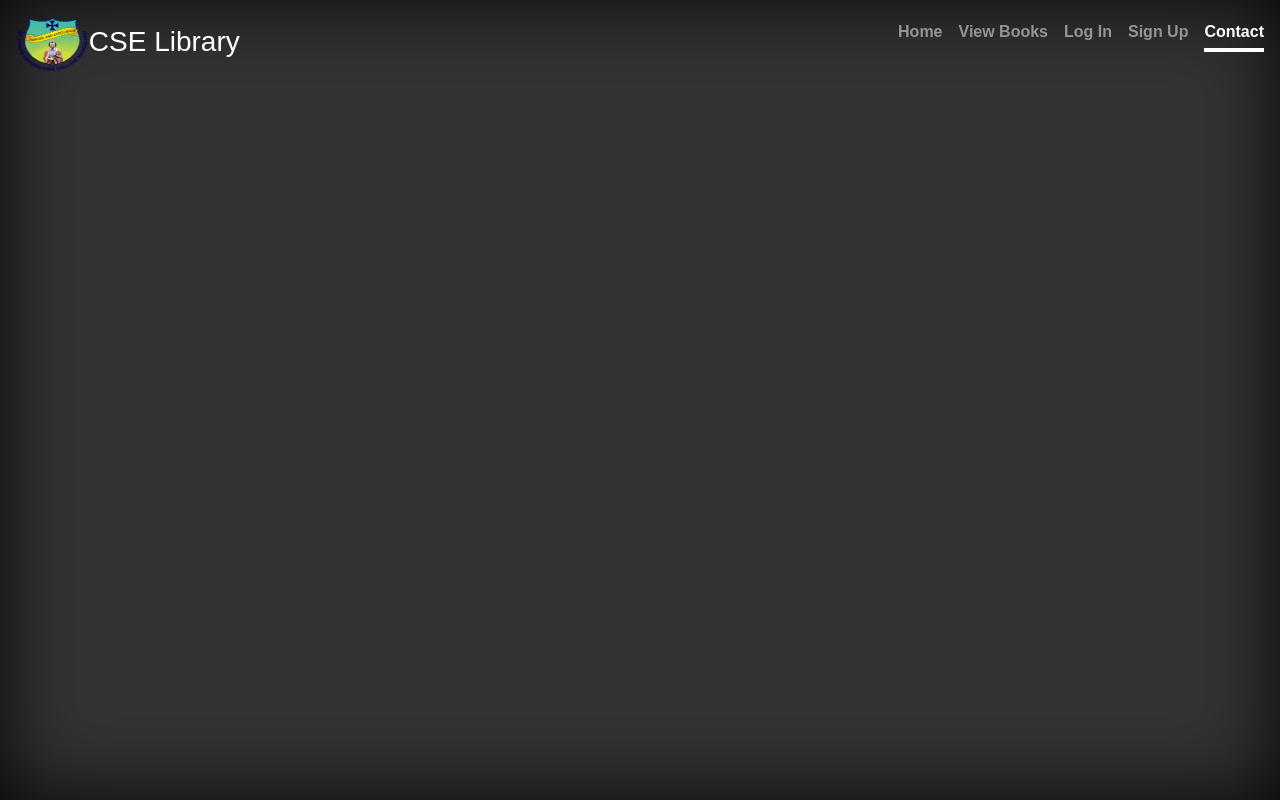
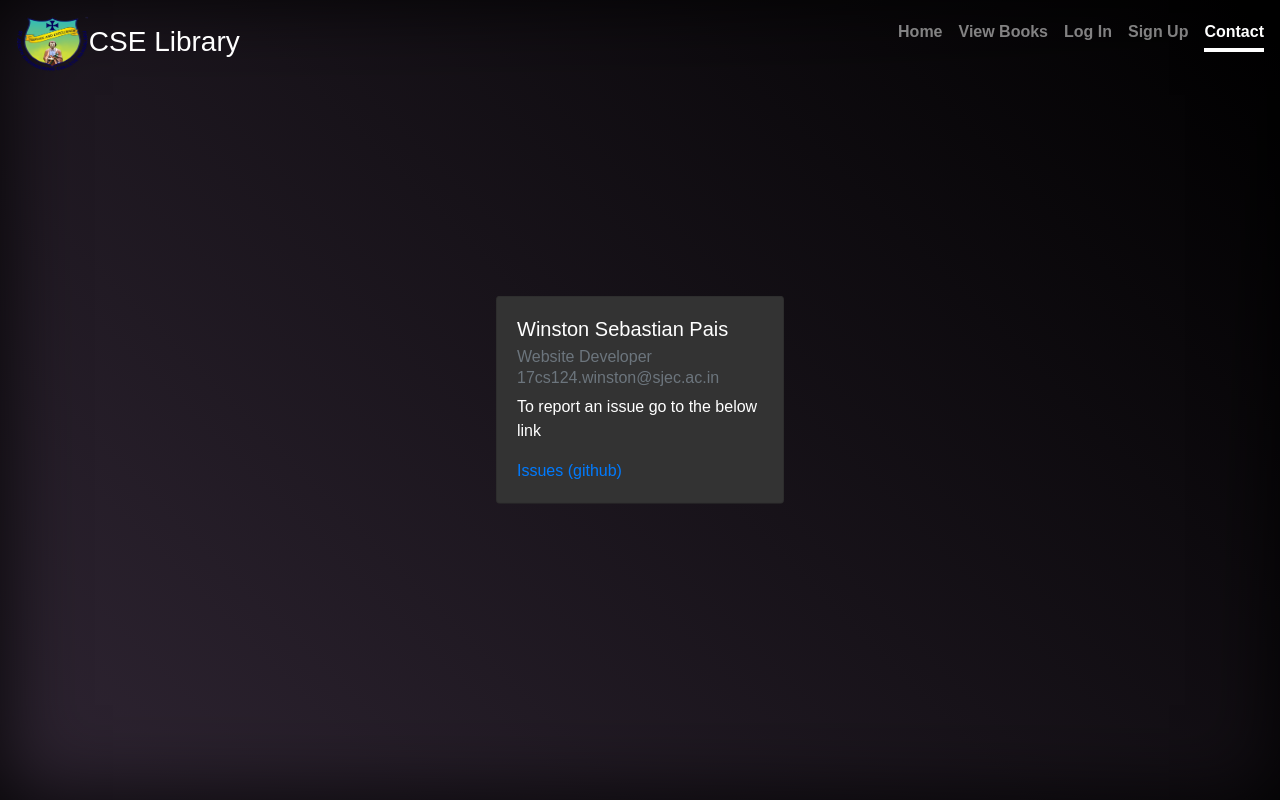
Before and after one commit to WinstonPais/CSDepartmentLib, a Django app: page /mainapp/Contact/ in a window 1280 px wide. Run offline with Django 3.2, Linux system fonts and the light colour scheme; some libraries are stand-ins or nearby versions.

```diff
--- a/mainapp/views.py
+++ b/mainapp/views.py
@@ -23,7 +23,6 @@ def index(req):
 
 @login_required
 def dele(req,**kwargs):
-    # print(kwargs['pk'])
     libobj=get_object_or_404(LibraryAllBooks,AccesssionNumber=kwargs['pk'])
     obj=get_object_or_404(BooksLent,AccesssionNumber=libobj)
     if req.method == 'POST':
@@ -32,7 +31,9 @@ def dele(req,**kwargs):
             libobj.Availability = get_object_or_404(Bookavail,bk="AVAILABLE")
             libobj.save()
         else:
-            messages.error(req, "Cannot Delete other users book Registration")
+            messages.error(req, "Cannot Delete other user's book Registration")
+    else:
+        messages.error(req, "Unknown Error")
     return HttpResponseRedirect(reverse('mainapp:mybooksPage'))
 
 @login_required
@@ -45,24 +46,21 @@ def mybooks(req):
 @login_required
 def reserve(req,**kwargs):
     obj=get_object_or_404(LibraryAllBooks,AccesssionNumber=kwargs['pk'])
-    if str(obj.Availability) == "AVAILABLE" :
-        # try:
-            print("a")
-            print(get_object_or_404(Bookavail,bk="nan"))
-            obj.Availability = get_object_or_404(Bookavail,bk="nan")
-            obj.save()
-            print("b")
-            stobj=get_object_or_404(bkstat,bkst="Pending")
-            print("heyyy")
-            print(req.user)
-            obj2=BooksLent(user=get_object_or_404(User,username=req.user),AccesssionNumber=kwargs['pk'],Lent_on=date.today(),status=stobj)
-            obj2.save()
-            print("c")
-            messages.success(req, "Book Reserved Collect The book from the library and confirm the Booking")
-        # except:
-        #     messages.error(req, "Invalid Input")
+    numberOfBooksPendingForUser=len(BooksLent.objects.filter(user=req.user,status=get_object_or_404(bkstat,bkst="Pending")))
+    if numberOfBooksPendingForUser >= 3:
+        messages.error(req, "Max pending books can be 3 collect your pending books first from the librarian.")
     else:
-        messages.error(req, "Unknown Error")
+        if str(obj.Availability) == "AVAILABLE" :
+                print(get_object_or_404(Bookavail,bk="nan"))
+                obj.Availability = get_object_or_404(Bookavail,bk="nan")
+                obj.save()
+                stobj=get_object_or_404(bkstat,bkst="Pending")
+                print(req.user)
+                obj2=BooksLent(user=get_object_or_404(User,username=req.user),AccesssionNumber=kwargs['pk'],Lent_on=date.today(),status=stobj)
+                obj2.save()
+                messages.success(req, "Book Reserved Collect The book from the library and confirm the Booking")
+        else:
+            messages.error(req, "Unknown Error")
     context={
         'objects':LibraryAllBooks.objects.all()
     }
@@ -70,9 +68,6 @@ def reserve(req,**kwargs):
 
 @login_required
 def userselect(req):
-    # ob=LibraryAllBooks.objects.all()
-    # for o in ob:
-    #     print(o.Availability)
     context={
         'objects':LibraryAllBooks.objects.all(),
     }
@@ -80,7 +75,6 @@ def userselect(req):
 
 def user_logIn(request):
     if request.method == 'POST':
-        # print("Hello test")
         username = request.POST.get('username')
         password = request.POST.get('password')
         user = authenticate(username=username, password=password)
@@ -88,18 +82,22 @@ def user_logIn(request):
         # If we have a user
         if user:
             #Check it the account is active
-            if user.is_active:
+            # if user.is_active:
                 # Log the user in.
-                login(request,user)
+            login(request,user)
                 # Send the user back to some page.
                 # In this case their homepage.
-                print("User Logged in: "+str(username))
-                return HttpResponseRedirect(reverse('mainapp:userselectPage'))
-            else:
+            print("User Logged in: "+str(username))
+            return HttpResponseRedirect(reverse('mainapp:userselectPage'))
+            # else:
                 # If account is not active:
+                # messages.error(request,'Your account is not active.')
+                # return redirect('mainapp:LogInPage')
+        else:
+            ob = User.objects.all().filter(username=username)
+            if len(ob) != 0:
                 messages.error(request,'Your account is not active.')
                 return redirect('mainapp:LogInPage')
-        else:
             print("Someone tried to login and failed.")
             print("They used username: {} and password: {}".format(username,password))
             messages.error(request,'Incorrect username or password')
--- a/template/mainapp/contact.html
+++ b/template/mainapp/contact.html
@@ -15,9 +15,17 @@
       body {
         min-height: 100%;
       }
+      .center {
+          margin: 0;
+          position: absolute;
+          top: 50%;
+          left: 50%;
+          -ms-transform: translate(-50%, -50%);
+          transform: translate(-50%, -50%);
+        }
     </style>
   </head>
-  <body style="box-shadow: inset 0 0 5rem rgba(0, 0, 0, .9);">
+  <body style="box-shadow: inset 0 0 5rem rgba(0, 0, 0, .9);    background: linear-gradient(45deg, #2f2533 0%, #000000 100%);">
     <header class="p-3">
       <div class="inner">
         <h3 class="masthead-brand"><img src="{% static "images/sjec-full-logo.png" %}" style="width:2.6em;height:2em;" alt="">CSE Library</h3>
@@ -30,5 +38,14 @@
         </nav>
       </div>
     </header>
+    <div class="card center" style="width: 18rem;background-color:#333333;">
+      <div class="card-body">
+        <h5 class="card-title">Winston Sebastian Pais</h5>
+        <h6 class="card-subtitle mb-2 text-muted">Website Developer</h6>
+        <h6 class="card-subtitle mb-2 text-muted">17cs124.winston@sjec.ac.in</h6>
+        <p class="card-text">To report an issue go to the below link</p>
+        <a href="https://github.com/WinstonPais/CSDepartmentLib/issues" class="card-link">Issues (github)</a>
+      </div>
+    </div>
   </body>
 </html>
--- a/template/mainapp/login.html
+++ b/template/mainapp/login.html
@@ -42,6 +42,7 @@
       			</div>
       			<div class="content-bottom">
       				<form action="{% url 'mainapp:LogInPage' %}" method="POST">
+              {% csrf_token %}
                 {% if messages %}
                     {% for message in messages %}
                       {% if message.tags == 'success' %}
@@ -61,7 +62,6 @@
                       {% endif %}
                     {% endfor %}
                   {% endif %}
-                {% csrf_token %}
       					<div class="field-group">&nbsp
                   <img src="{% static "images/logInProfilePic.png" %}" alt="" width=40 height=40>
       						<div class="wthree-field">
--- a/template/mainapp/userselect.html
+++ b/template/mainapp/userselect.html
@@ -84,8 +84,6 @@
         <a class="nav-item nav-link" style="color: rgba(255, 255, 255, .5) !important;" href="{% url 'mainapp:mybooksPage' %}">My Books</a>
         <a class="nav-item nav-link active" href="{% url 'mainapp:userselectPage' %}">View Books</a>
         <a class="nav-item nav-link" style="color: rgba(255, 255, 255, .5) !important;"  href="{% url 'logout' %}">Log Out</a>
-        <!-- <a class="nav-item nav-link" href="{% url 'mainapp:SignUpPage' %}">Sign Up</a>
-        <a style="margin-left: 1rem;" class="nav-item nav-link" href="{% url 'mainapp:ContactPage' %}">Contact</a>-->
       </nav>
     </div>
   </header>
```
Also changed, not shown: template/mainapp/viewall.html (+4 -4 lines).
